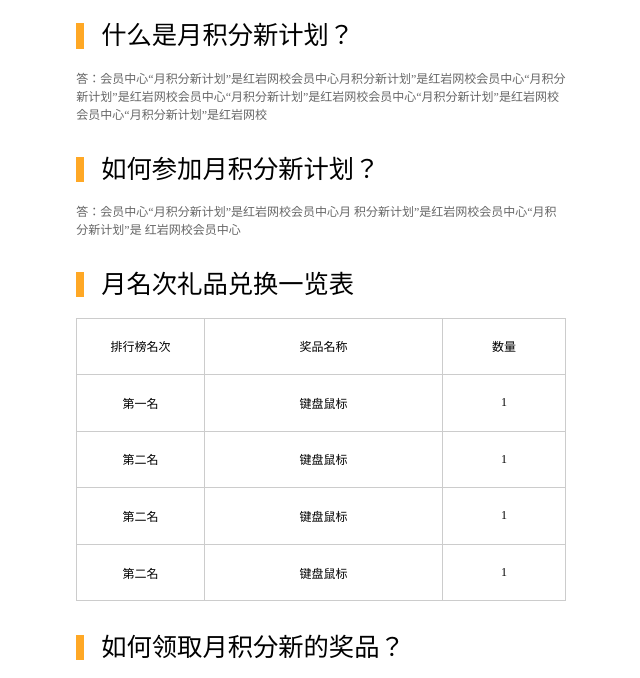
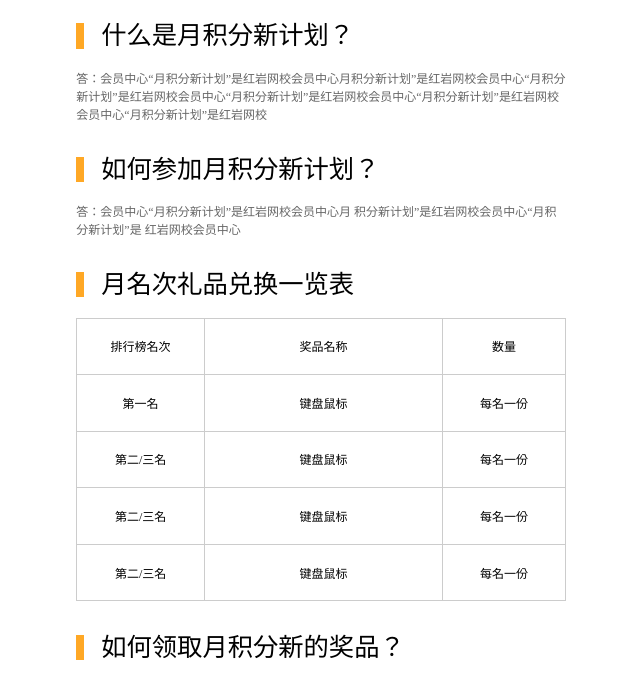
Before and after one commit to RedrockTeam/cyxbs_member_center, a plain HTML site: page public/index.html in a window 1280 px wide. Shown: the part 95-773 px from the top of the page, without its empty margins (319-959 px from the left). Drawn offline with Linux system fonts and the light colour scheme.

Commit message:
差不多完成了

```diff
--- a/gulpfile.js
+++ b/gulpfile.js
@@ -1,3 +1,4 @@
+
 var gulp = require("gulp"),
     path = require("path"),
     px2rem = require("gulp-px2rem"),
--- a/less/RedCenter.less
+++ b/less/RedCenter.less
@@ -1,4 +1,5 @@
 body {
+	max-width: 640px;
 	width: 100%;
 	font-family: "Microsoft YaHei";
 }
--- a/public/index.html
+++ b/public/index.html
@@ -31,25 +31,25 @@
 			<tr>
 				<td class="col-1">第一名</td>
 				<td class="col-2">键盘鼠标</td>
-				<td class="col-3">1</td>
+				<td class="col-3">每名一份</td>
 			</tr>
 
 			<tr>
-				<td class="col-1">第二名</td>
+				<td class="col-1">第二/三名</td>
 				<td class="col-2">键盘鼠标</td>
-				<td class="col-3">1</td>
+				<td class="col-3">每名一份</td>
 			</tr>
 
 			<tr>
-				<td class="col-1">第二名</td>
+				<td class="col-1">第二/三名</td>
 				<td class="col-2">键盘鼠标</td>
-				<td class="col-3">1</td>
+				<td class="col-3">每名一份</td>
 			</tr>
 
 			<tr>
-				<td class="col-1">第二名</td>
+				<td class="col-1">第二/三名</td>
 				<td class="col-2">键盘鼠标</td>
-				<td class="col-3">1</td>
+				<td class="col-3">每名一份</td>
 			</tr>
 
 
```
Also changed, not shown: public/css/RedCenter.css.
